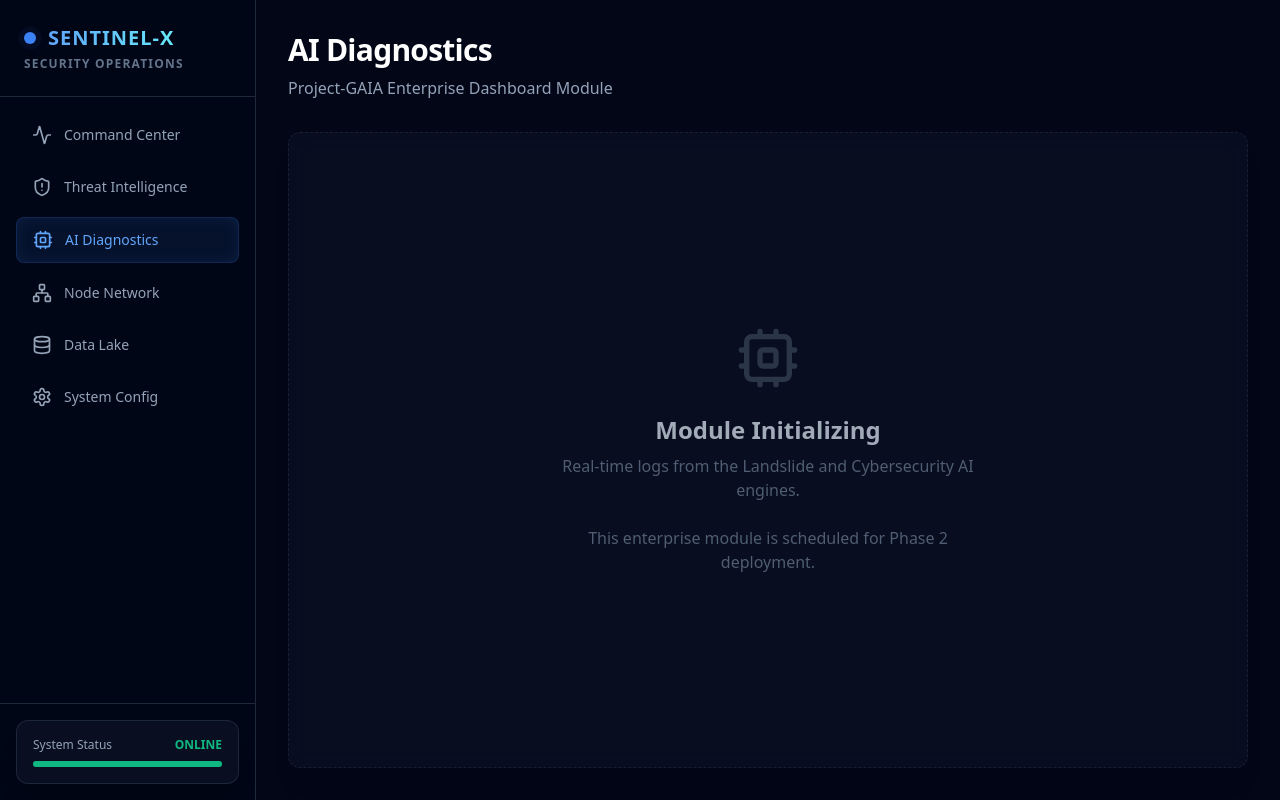
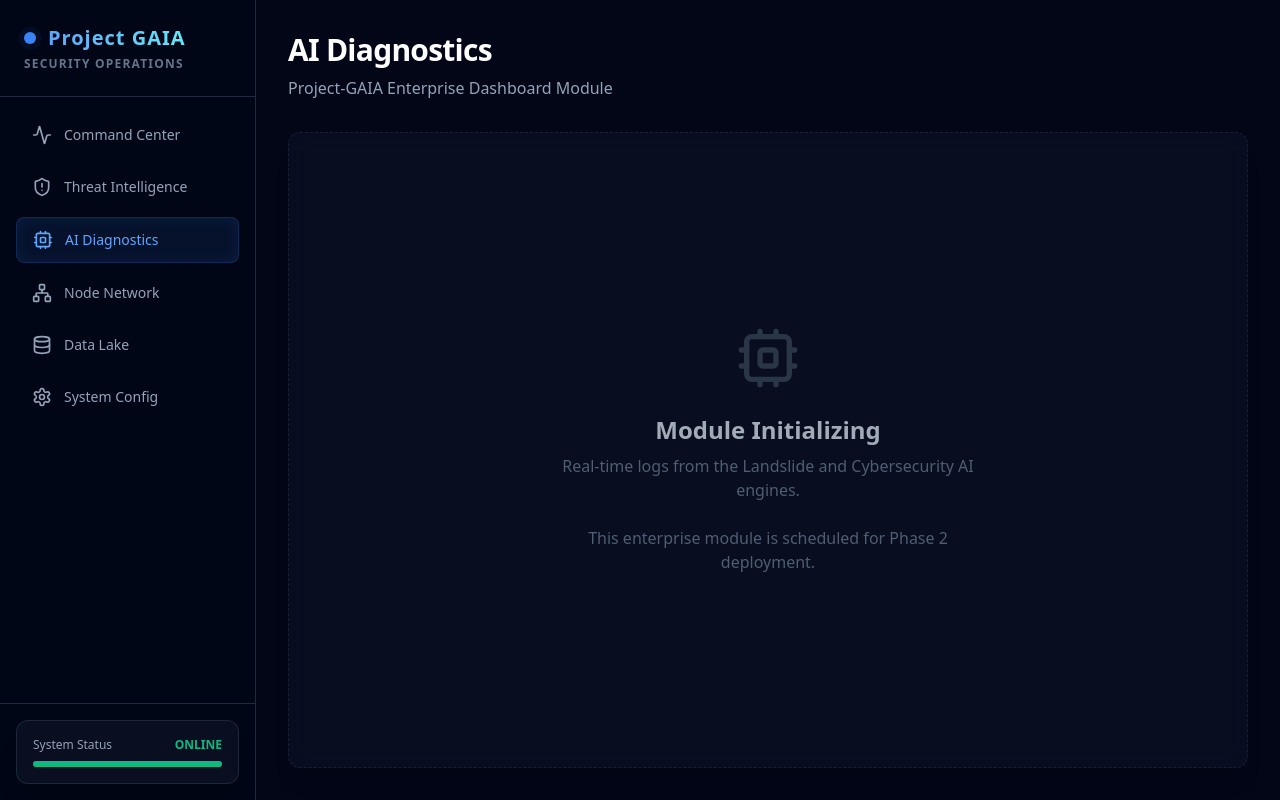
Before and after one commit to SyedAther-ali/IoT-Security, a React (Vite) app in the folder frontend/: page /ai-logs in a window 1280 px wide. Built offline with nearby package versions, Linux system fonts and the light colour scheme.

Commit message:
changed to Project GAIA and added motion sensor

```diff
--- a/frontend/index.html
+++ b/frontend/index.html
@@ -3,7 +3,7 @@
   <head>
     <meta charset="UTF-8" />
     <meta name="viewport" content="width=device-width, initial-scale=1.0" />
-    <title>SENTINEL-X | Threat Monitoring System</title>
+    <title>Project-GAIA | Threat Monitoring System</title>
     <link href="https://fonts.googleapis.com/css2?family=Inter:wght@300;400;600;700&display=swap" rel="stylesheet">
   </head>
   <body class="bg-darker text-white font-sans antialiased">
--- a/frontend/src/components/Sidebar.jsx
+++ b/frontend/src/components/Sidebar.jsx
@@ -22,7 +22,7 @@ export default function Sidebar() {
             <span className="relative inline-flex rounded-full h-3 w-3 bg-primary"></span>
           </div>
           <h1 className="text-xl font-bold tracking-wider text-transparent bg-clip-text bg-gradient-to-r from-blue-400 to-cyan-300">
-            SENTINEL-X
+            Project GAIA
           </h1>
         </div>
         <p className="text-xs text-slate-500 mt-1 uppercase tracking-widest font-semibold">Security Operations</p>
--- a/frontend/src/pages/Dashboard.jsx
+++ b/frontend/src/pages/Dashboard.jsx
@@ -212,7 +212,7 @@ export default function Dashboard() {
                 <th className="px-4 py-3">Node ID</th>
                 <th className="px-4 py-3">Moisture</th>
                 <th className="px-4 py-3">Shake</th>
-                <th className="px-4 py-3">Tilt</th>
+                <th className="px-4 py-3">Motion</th>
                 <th className="px-4 py-3 text-right">Risk Score</th>
                 <th className="px-4 py-3 rounded-tr-lg">Alert Status</th>
               </tr>
@@ -224,7 +224,7 @@ export default function Dashboard() {
                   <td className="px-4 py-3 font-medium text-white">{t.node_id}</td>
                   <td className="px-4 py-3">{t.moisture}%</td>
                   <td className="px-4 py-3">{t.shake}</td>
-                  <td className="px-4 py-3">{t.tilt}°</td>
+                  <td className="px-4 py-3">{t.motion === 1 ? 'DETECTED' : 'None'}</td>
                   <td className="px-4 py-3 text-right font-mono">{t.risk_score.toFixed(1)}</td>
                   <td className="px-4 py-3">
                     <span className={`px-2.5 py-1 rounded-full text-xs font-bold ${
```
